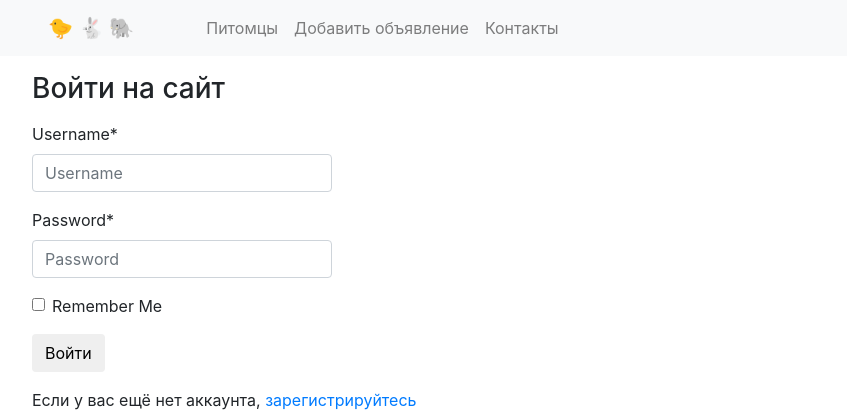
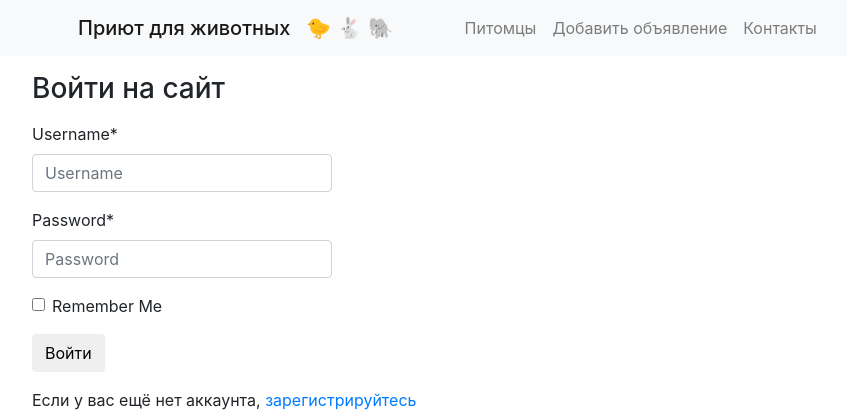
Before and after one commit to charlieplanka/django-pet-shelter, a Django app: page /login/ in a window 1280 px wide. Shown: the top 420 px of the page, without its empty margins (138-985 px from the left). Run offline with Django 3.2, Linux system fonts and the light colour scheme; some libraries are stand-ins or nearby versions.

Commit message:
Add title

```diff
--- a/pet_shelter/templates/base.html
+++ b/pet_shelter/templates/base.html
@@ -16,9 +16,9 @@
 </head>
 <body>
     <header>
-
         <nav class="navbar navbar-expand-lg navbar-light bg-light mb-3">
-            <span class="navbar-brand" style="margin-left: 170px">&#128036; &#128007; &#128024;</span>
+            <span class="navbar-brand mb-0 h1" style="margin-left: 200px">Приют для животных</span>
+            <span class="navbar-brand" >&#128036; &#128007; &#128024;</span>
             <div class="navbar-nav mx-5">
                 {% block nav-pets %}<a class="nav-item nav-link" href="{% url 'shelter:pets' %}">Питомцы</a>{% endblock %}
                 {% block nav-add-pet %}<a class="nav-item nav-link" href="{% url 'shelter:add_pet' %}">Добавить объявление</a>{% endblock %}
```
